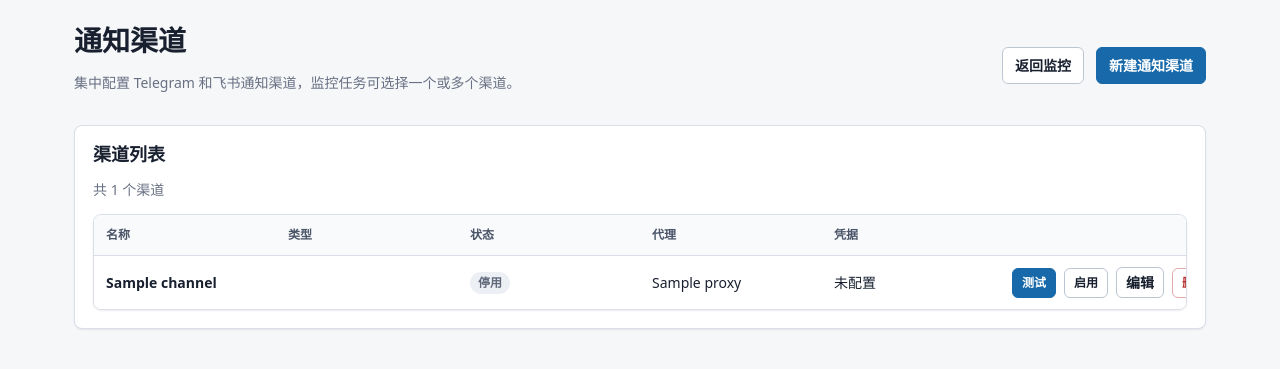
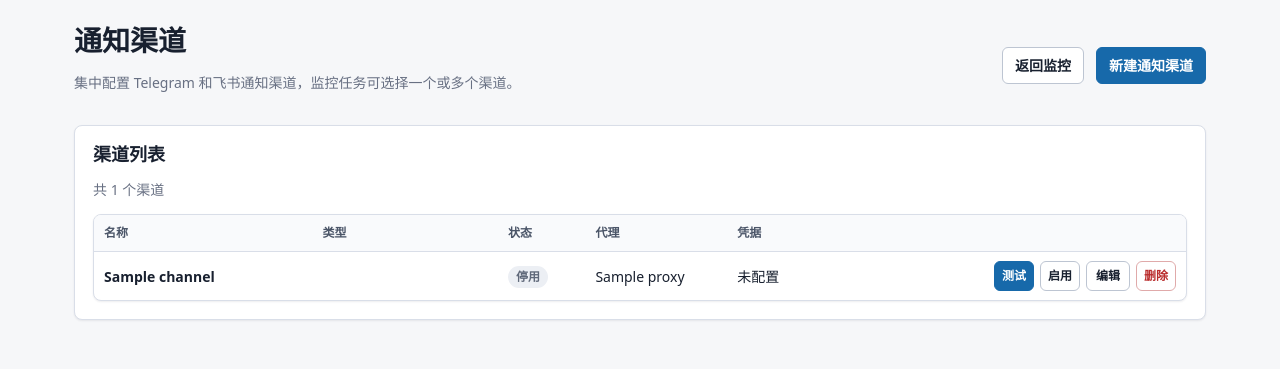
Before and after one commit to Forensax/Keys, a FastAPI app: template app/templates/notification_channels.html in a window 1280 px wide. Shown: the part 56-425 px from the top of the page. Run offline with FastAPI, Linux system fonts and the light colour scheme; the template is opened without the code that fills it: most values are stand-ins (such as "Sample title", 1, 10 or a date in 2020).

Commit message:
fix: tighten notification channel table

```diff
--- a/app/static/styles.css
+++ b/app/static/styles.css
@@ -1110,6 +1110,79 @@ tr:last-child td {
   padding: 4px 7px;
 }
 
+.notification-channel-table {
+  min-width: 0;
+}
+
+.notification-channel-table th:nth-child(1) {
+  width: 20%;
+}
+
+.notification-channel-table th:nth-child(2) {
+  width: 17%;
+}
+
+.notification-channel-table th:nth-child(3) {
+  width: 8%;
+}
+
+.notification-channel-table th:nth-child(4) {
+  width: 13%;
+}
+
+.notification-channel-table th:nth-child(5) {
+  width: 8%;
+}
+
+.notification-channel-table th:nth-child(6) {
+  width: 34%;
+}
+
+.notification-channel-table th,
+.notification-channel-table td {
+  padding: 9px 10px;
+}
+
+.notification-channel-table td:nth-child(1),
+.notification-channel-table td:nth-child(2),
+.notification-channel-table td:nth-child(4) {
+  overflow: hidden;
+  text-overflow: ellipsis;
+  white-space: nowrap;
+}
+
+.notification-channel-table td:nth-child(1) strong {
+  display: block;
+  overflow: hidden;
+  text-overflow: ellipsis;
+}
+
+.notification-channel-table .action-cell {
+  overflow: visible;
+  white-space: nowrap;
+}
+
+.notification-channel-table .schedule-actions {
+  flex-wrap: nowrap;
+  gap: 6px;
+  justify-content: flex-end;
+}
+
+.notification-channel-table .schedule-actions form {
+  display: inline-flex;
+}
+
+.notification-channel-table .schedule-actions button.small,
+.notification-channel-table .schedule-actions .button.small {
+  border-radius: 6px;
+  box-sizing: border-box;
+  font-size: 12px;
+  font-weight: 650;
+  line-height: 1.2;
+  min-height: 30px;
+  padding: 4px 7px;
+}
+
 .monitoring-table {
   min-width: 0;
 }
--- a/app/templates/notification_channels.html
+++ b/app/templates/notification_channels.html
@@ -87,7 +87,7 @@
 <section class="panel">
   <div class="panel-head"><div><h2>渠道列表</h2><p class="muted">共 {{ channels|length }} 个渠道</p></div></div>
   {% if channels %}
-    <div class="table-wrap"><table>
+    <div class="table-wrap"><table class="notification-channel-table">
       <thead><tr><th>名称</th><th>类型</th><th>状态</th><th>代理</th><th>凭据</th><th></th></tr></thead>
       <tbody>{% for channel in channels %}<tr>
         <td><strong>{{ channel.name }}</strong></td>
```
Also changed, not shown: tests/test_monitoring.py (+18 -0 lines).
